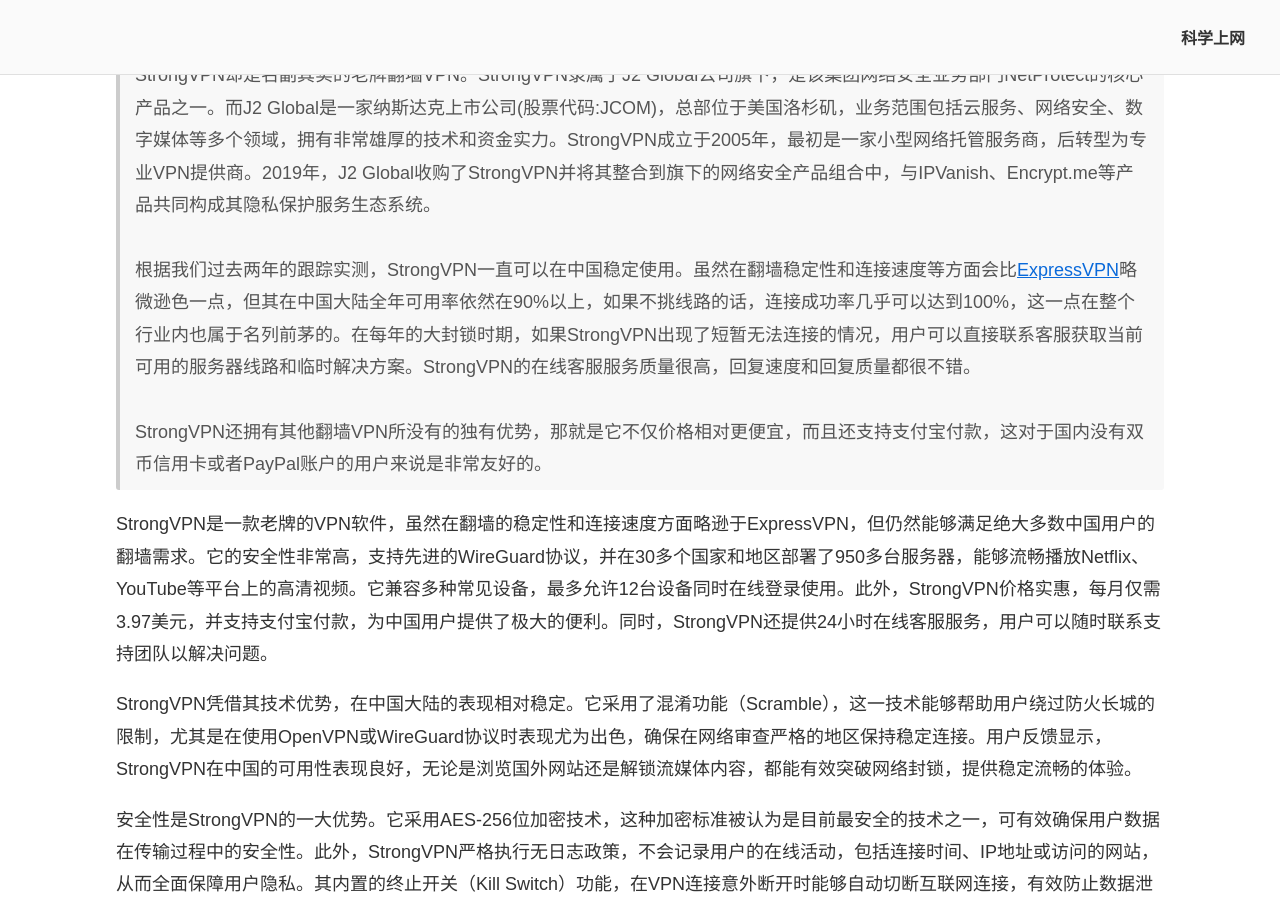
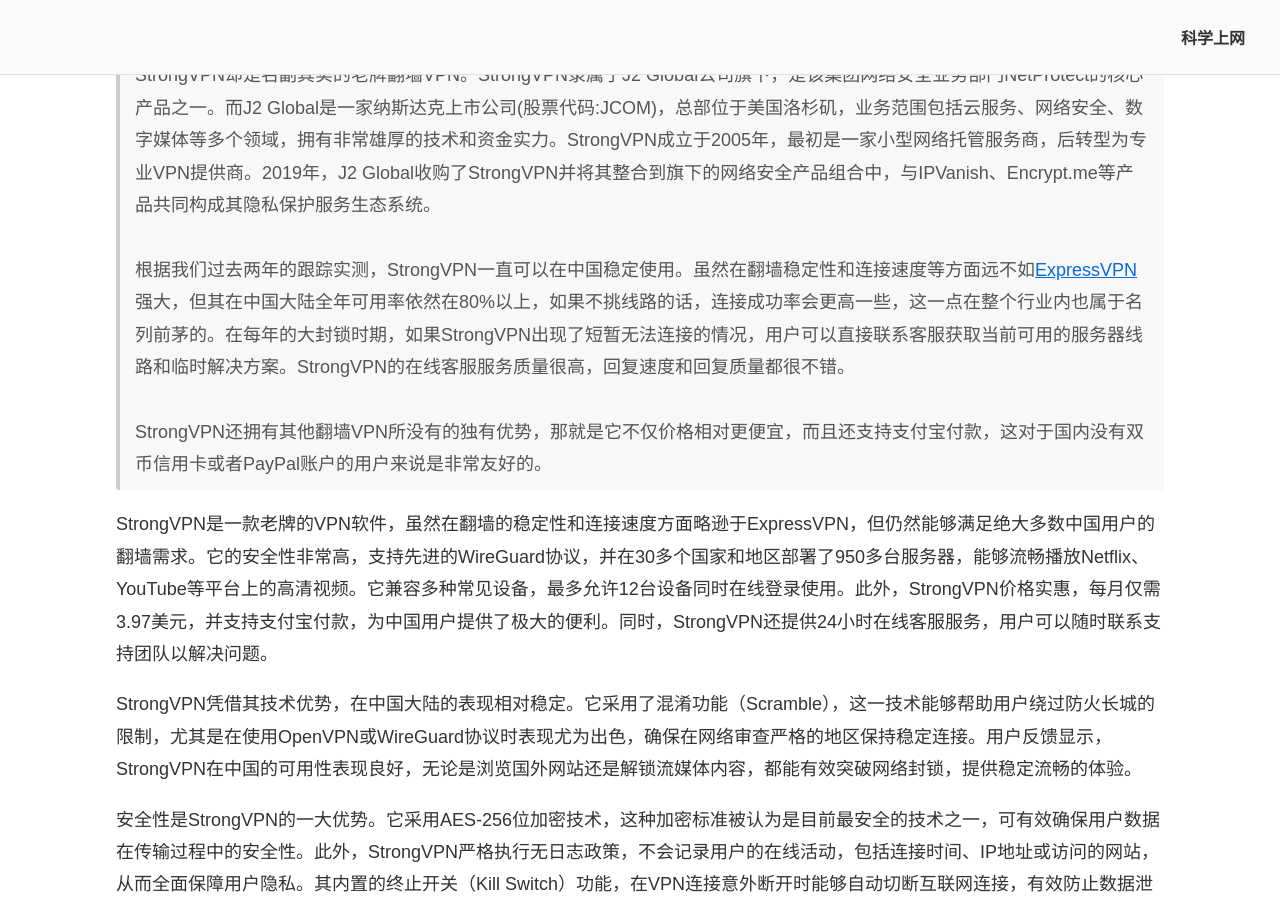
Before and after one commit to chinavpns/chinavpns.github.io, a Jekyll site: the page built from index.md, in a window 1280 px wide and 900 px high, scrolled down 15416 px. Built offline with Jekyll 4.4.1, drawn with Linux system fonts in a browser that asks for light colours.

Commit message:
Update index.md

```diff
--- a/index.md
+++ b/index.md
@@ -241,7 +241,7 @@
 
 2025年最新更新：跟ExpressVPN相比，StrongVPN在国内的知名度要小一些，可能很多同学是第一次听说这个名字，但StrongVPN却是名副其实的老牌翻墙VPN。StrongVPN隶属于J2 Global公司旗下，是该集团网络安全业务部门NetProtect的核心产品之一。而J2 Global是一家纳斯达克上市公司(股票代码:JCOM)，总部位于美国洛杉矶，业务范围包括云服务、网络安全、数字媒体等多个领域，拥有非常雄厚的技术和资金实力。StrongVPN成立于2005年，最初是一家小型网络托管服务商，后转型为专业VPN提供商。2019年，J2 Global收购了StrongVPN并将其整合到旗下的网络安全产品组合中，与IPVanish、Encrypt.me等产品共同构成其隐私保护服务生态系统。<br/> <br/>
 
-根据我们过去两年的跟踪实测，StrongVPN一直可以在中国稳定使用。虽然在翻墙稳定性和连接速度等方面会比<a href="https://chinavpns.github.io/#%E7%BF%BB%E5%A2%99vpn%E6%8E%A8%E8%8D%90%E4%B8%80expressvpn---%E7%BF%BB%E5%A2%99%E9%9D%9E%E5%B8%B8%E7%A8%B3%E5%AE%9A%E5%AE%89%E5%85%A8%E6%80%A7%E9%AB%98%E9%80%9F%E5%BA%A6%E4%B8%9A%E5%86%85%E6%9C%80%E5%BF%AB30%E5%A4%A9%E5%85%8D%E8%B4%B9">ExpressVPN</a>略微逊色一点，但其在中国大陆全年可用率依然在90%以上，如果不挑线路的话，连接成功率几乎可以达到100%，这一点在整个行业内也属于名列前茅的。在每年的大封锁时期，如果StrongVPN出现了短暂无法连接的情况，用户可以直接联系客服获取当前可用的服务器线路和临时解决方案。StrongVPN的在线客服服务质量很高，回复速度和回复质量都很不错。<br/> <br/>
+根据我们过去两年的跟踪实测，StrongVPN一直可以在中国稳定使用。虽然在翻墙稳定性和连接速度等方面远不如<a href="https://chinavpns.github.io/#%E7%BF%BB%E5%A2%99vpn%E6%8E%A8%E8%8D%90%E4%B8%80expressvpn---%E7%BF%BB%E5%A2%99%E9%9D%9E%E5%B8%B8%E7%A8%B3%E5%AE%9A%E5%AE%89%E5%85%A8%E6%80%A7%E9%AB%98%E9%80%9F%E5%BA%A6%E4%B8%9A%E5%86%85%E6%9C%80%E5%BF%AB30%E5%A4%A9%E5%85%8D%E8%B4%B9">ExpressVPN</a>强大，但其在中国大陆全年可用率依然在80%以上，如果不挑线路的话，连接成功率会更高一些，这一点在整个行业内也属于名列前茅的。在每年的大封锁时期，如果StrongVPN出现了短暂无法连接的情况，用户可以直接联系客服获取当前可用的服务器线路和临时解决方案。StrongVPN的在线客服服务质量很高，回复速度和回复质量都很不错。<br/> <br/>
 
 StrongVPN还拥有其他翻墙VPN所没有的独有优势，那就是它不仅价格相对更便宜，而且还支持支付宝付款，这对于国内没有双币信用卡或者PayPal账户的用户来说是非常友好的。
 
```
